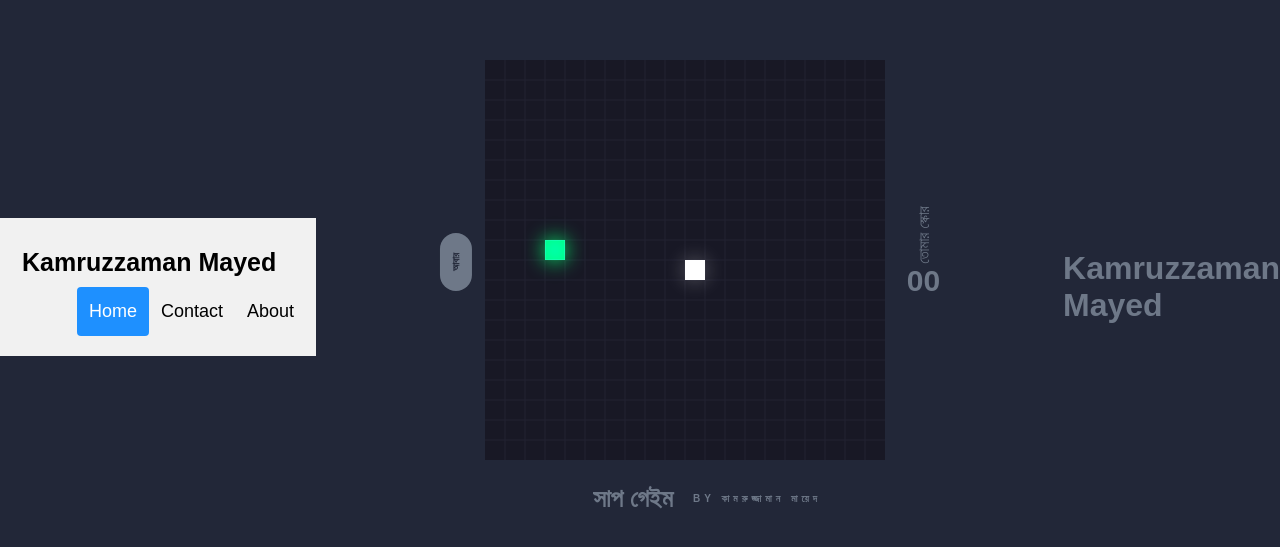
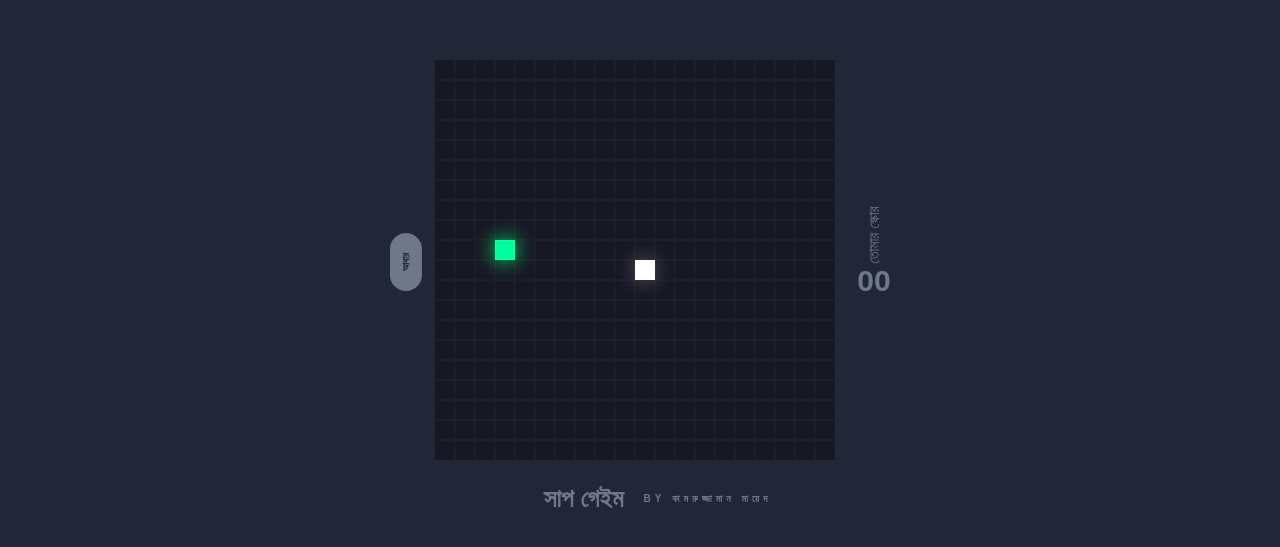
Before and after one commit to zamanmayed1/snake-game, a plain HTML site: page index.html in a window 1280 px wide. Shown: the part 113-660 px from the top of the page. Drawn offline with Linux system fonts and the light colour scheme.

Commit message:
delete footer header by Mayed

```diff
--- a/index.html
+++ b/index.html
@@ -10,16 +10,9 @@
 
 </head>
 <body>
-    <div class="header">
-        <a href="#default" class="logo">Kamruzzaman Mayed</a>
-        <div class="header-right">
-          <a class="active" href="#home">Home</a>
-          <a href="#contact">Contact</a>
-          <a href="#about">About</a>
-        </div>
-      </div>
 
-      <br>
+
+
     <div class="container noselect">
         <div class="wrapper">
           <button id="replay">
@@ -40,11 +33,7 @@
         </div>
       </div>
 
-      <div class="footer">
-          <footer>
-             <h1><span> Kamruzzaman Mayed</span></h1>
-          </footer>
-      </div>
+
 
       <script type="text/javascript" src="script.js">
 
```
